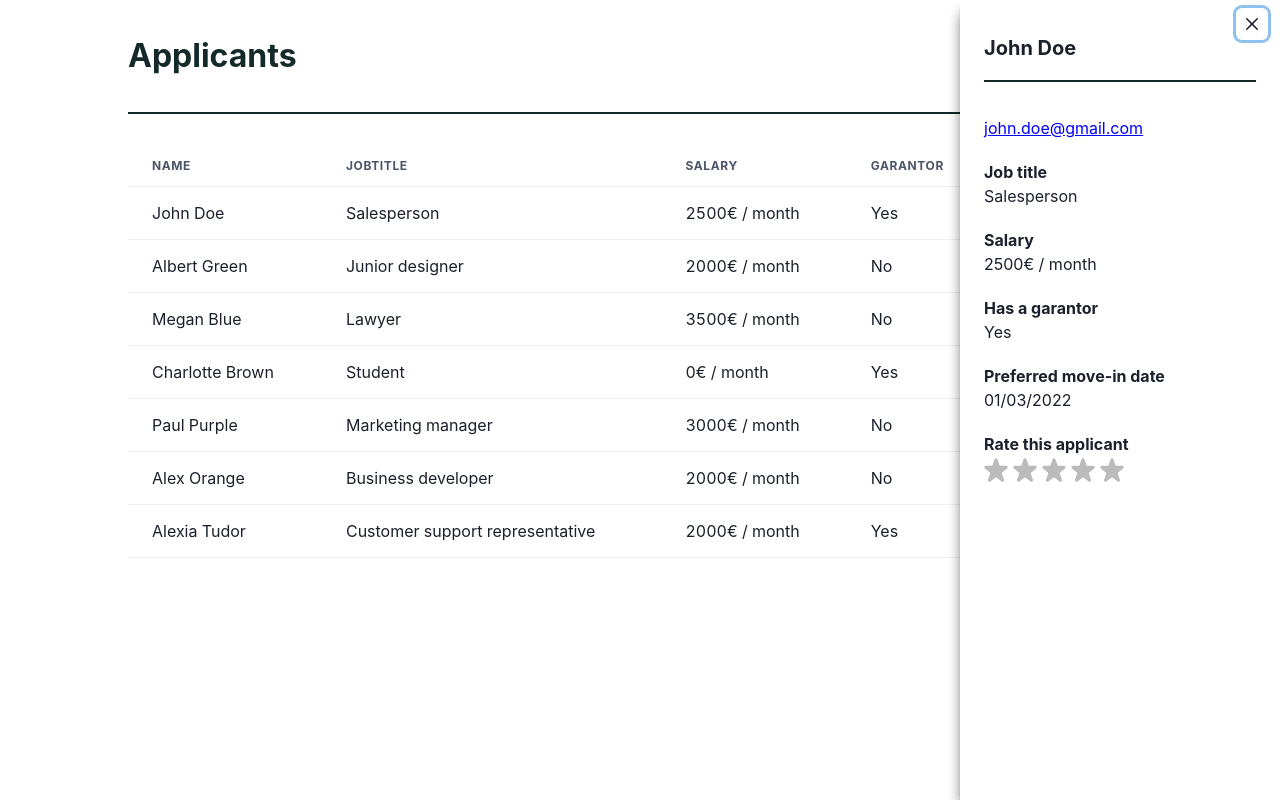
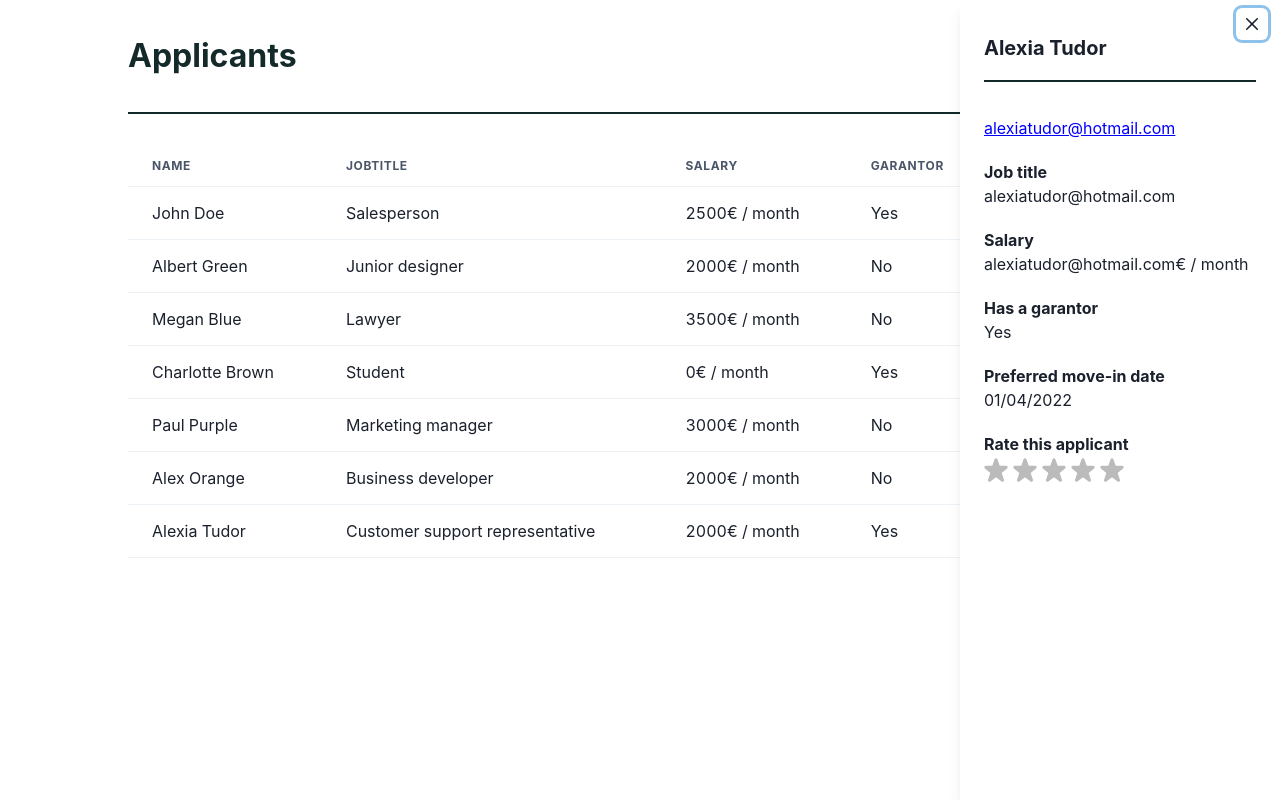
Before and after one commit to bnteau/applicants, a Next.js app: page / in a window 1280 px wide. Both pictures are taken after a click on the element 640 px from the left and 531 px from the top of the page. Built offline with nearby package versions, Linux system fonts and the light colour scheme.

Commit message:
tried things...

```diff
--- a/components/Content/ApplDrawer.tsx
+++ b/components/Content/ApplDrawer.tsx
@@ -11,30 +11,21 @@ import Rating from './Rating';
 import { StyledDrawerBody } from './styles';
 import { ApplDrawerProps } from './types';
 
-export function ApplDrawer({ isOpen, onClose }: ApplDrawerProps): JSX.Element {
-  const [hovered, setHovered] = useState('');
-  const [selected, setSelected] = useState('');
-
-  function handleMouseEnter(e: any) {
-    const target = e.currentTarget.id;
-    setHovered(target);
-  }
-
-  function handleMouseLeave() {
-    setHovered('');
-  }
-
-  function handleClick(e: any) {
-    console.log(e.currentTarget);
-    const target = e.currentTarget.id;
-    setSelected(target);
-  }
+export function ApplDrawer({
+  isOpen,
+  onClose,
+  applicant,
+}: ApplDrawerProps): JSX.Element {
+  const [value, setValue] = useState<number>(0);
 
   const items = [
-    { subtitle: 'Job title', value: 'Salesperson' },
-    { subtitle: 'Salary', value: '2500€ / month' },
-    { subtitle: 'Has a garantor', value: 'Yes' },
-    { subtitle: 'Preferred move-in date', value: '01/03/2022' },
+    { subtitle: 'Job title', value: applicant?.email },
+    { subtitle: 'Salary', value: `${applicant?.email}€ / month` },
+    { subtitle: 'Has a garantor', value: applicant?.email ? 'Yes' : 'No' },
+    {
+      subtitle: 'Preferred move-in date',
+      value: applicant?.preferred_move_in_date,
+    },
   ];
 
   return (
@@ -47,14 +38,14 @@ export function ApplDrawer({ isOpen, onClose }: ApplDrawerProps): JSX.Element {
             size="md"
             style={{ borderBottom: '2px solid #13292a', padding: '1em 0' }}
           >
-            John Doe
+            {applicant?.firstname} {applicant?.lastname}
           </Heading>
         </DrawerHeader>
         <DrawerBody>
           <StyledDrawerBody>
             <div className="item">
               <a href="#" className="email">
-                john.doe@gmail.com
+                {applicant?.email}
               </a>
             </div>
             {items.map((item) => (
@@ -63,13 +54,7 @@ export function ApplDrawer({ isOpen, onClose }: ApplDrawerProps): JSX.Element {
                 <p className="value">{item.value}</p>
               </div>
             ))}
-            <Rating
-              handleMouseLeave={handleMouseLeave}
-              handleMouseEnter={handleMouseEnter}
-              handleClick={handleClick}
-              hovered={hovered}
-              selected={selected}
-            />
+            <Rating value={value} onSelect={setValue} applicant={applicant} />
           </StyledDrawerBody>
         </DrawerBody>
       </DrawerContent>
--- a/components/Content/Rating.tsx
+++ b/components/Content/Rating.tsx
@@ -1,62 +1,52 @@
 import { StarIcon } from '@chakra-ui/icons';
+import { useState, useEffect } from 'react';
 import { RatingProps } from './types';
 
+function Point() {
+  return <StarIcon boxSize={6} color="#ffd700" />;
+}
+
+function NoPoint() {
+  return <StarIcon boxSize={6} color="#bbb" />;
+}
+
+const MAX_RATING = 5;
+
 export default function Rating({
-  handleMouseEnter,
-  handleMouseLeave,
-  handleClick,
-  hovered,
-  selected,
+  // handleClick,
+  applicant,
+  value,
+  onSelect,
 }: RatingProps): JSX.Element {
+  const [displayedValue, setCurrentValue] = useState(value);
+
+  useEffect(() => {
+    setCurrentValue(value);
+  }, [value]);
+
   return (
     <div className="item">
       <p className="subtitle">Rate this applicant</p>
-      <div className="value stars" onMouseLeave={handleMouseLeave}>
-        <StarIcon
-          boxSize={6}
-          onMouseEnter={handleMouseEnter}
-          onClick={handleClick}
-          color={
-            hovered.includes('1') || selected.includes('1') ? '#ffd700' : '#bbb'
-          }
-          id="1"
-        />
-        <StarIcon
-          boxSize={6}
-          onMouseEnter={handleMouseEnter}
-          onClick={handleClick}
-          color={
-            hovered.includes('2') || selected.includes('2') ? '#ffd700' : '#bbb'
-          }
-          id="12"
-        />
-        <StarIcon
-          boxSize={6}
-          onMouseEnter={handleMouseEnter}
-          onClick={handleClick}
-          color={
-            hovered.includes('3') || selected.includes('3') ? '#ffd700' : '#bbb'
-          }
-          id="123"
-        />
-        <StarIcon
-          boxSize={6}
-          onMouseEnter={handleMouseEnter}
-          onClick={handleClick}
-          color={
-            hovered.includes('4') || selected.includes('4') ? '#ffd700' : '#bbb'
-          }
-          id="1234"
-        />
-        <StarIcon
-          boxSize={6}
-          onMouseEnter={handleMouseEnter}
-          onClick={handleClick}
-          color={
-            hovered.includes('5') || selected.includes('5') ? '#ffd700' : '#bbb'
-          }
-          id="12345"
-        />
+      <div className="value stars">
+        {[...new Array(MAX_RATING)].map((_, index) => {
+          index += 1;
+          return (
+            <button
+              className="star"
+              type="submit"
+              key={index}
+              onMouseEnter={(): void => setCurrentValue(index)}
+              onMouseLeave={(): void => setCurrentValue(value)}
+              onClick={(e): void => {
+                e.preventDefault();
+                onSelect(index);
+                if (applicant) applicant.rating = value;
+              }}
+            >
+              {index <= displayedValue ? <Point /> : <NoPoint />}
+            </button>
+          );
+        })}
       </div>
     </div>
   );
--- a/components/Content/index.tsx
+++ b/components/Content/index.tsx
@@ -1,19 +1,14 @@
-import {
-  Table,
-  Thead,
-  Tbody,
-  Tr,
-  Th,
-  Td,
-  useDisclosure,
-} from '@chakra-ui/react';
-import React from 'react';
+import { Table, Thead, Tbody, Tr, Th, Td } from '@chakra-ui/react';
+import React, { useState } from 'react';
 import { applicants } from '../../services/applicants';
 import { ApplDrawer } from './ApplDrawer';
 import { StyledContent } from './styles';
+import { Applicant } from './types';
 
 export default function Content(): JSX.Element {
-  const { isOpen, onOpen, onClose } = useDisclosure();
+  const [selected, setSelected] = useState<Applicant | null>(null);
+
+  const closeDrawer = () => setSelected(null);
 
   return (
     <StyledContent>
@@ -30,18 +25,22 @@ export default function Content(): JSX.Element {
         <Tbody>
           {applicants.map((appl) => (
             <>
-              <Tr onClick={onOpen}>
+              <Tr onClick={() => setSelected(appl)}>
                 <Td>{`${appl.firstname} ${appl.lastname}`}</Td>
                 <Td>{appl.job_title}</Td>
                 <Td>{appl.monthly_salary}€ / month</Td>
                 <Td>{appl.has_guarantor ? 'Yes' : 'No'}</Td>
                 <Td>{appl.preferred_move_in_date}</Td>
               </Tr>
-              <ApplDrawer isOpen={isOpen} onClose={onClose} />
             </>
           ))}
         </Tbody>
       </Table>
+      <ApplDrawer
+        isOpen={!!selected}
+        onClose={closeDrawer}
+        applicant={selected}
+      />
     </StyledContent>
   );
 }
--- a/services/applicants.ts
+++ b/services/applicants.ts
@@ -6,7 +6,8 @@ export const applicants = [
     job_title: "Salesperson",
     monthly_salary: 2500,
     has_guarantor: true,
-    preferred_move_in_date: "01/03/2022"
+    preferred_move_in_date: "01/03/2022",
+    rating: 0
   },
   {
     firstname: "Albert",
@@ -15,7 +16,8 @@ export const applicants = [
     job_title: "Junior designer",
     monthly_salary: 2000,
     has_guarantor: false,
-    preferred_move_in_date: "04/03/2022"
+    preferred_move_in_date: "04/03/2022",
+    rating: 0
   },
   {
     firstname: "Megan",
@@ -24,7 +26,8 @@ export const applicants = [
     job_title: "Lawyer",
     monthly_salary: 3500,
     has_guarantor: false,
-    preferred_move_in_date: "28/02/2022"
+    preferred_move_in_date: "28/02/2022",
+    rating: 0
   },
   {
     firstname: "Charlotte",
@@ -33,7 +36,8 @@ export const applicants = [
     job_title: "Student",
     monthly_salary: 0,
     has_guarantor: true,
-    preferred_move_in_date: "15/03/2022"
+    preferred_move_in_date: "15/03/2022",
+    rating: 0
   },
   {
     firstname: "Paul",
@@ -42,7 +46,8 @@ export const applicants = [
     job_title: "Marketing manager",
     monthly_salary: 3000,
     has_guarantor: false,
-    preferred_move_in_date: "10/03/2022"
+    preferred_move_in_date: "10/03/2022",
+    rating: 0
   },
   {
     firstname: "Alex",
@@ -51,7 +56,8 @@ export const applicants = [
     job_title: "Business developer",
     monthly_salary: 2000,
     has_guarantor: false,
-    preferred_move_in_date: "01/03/2022"
+    preferred_move_in_date: "01/03/2022",
+    rating: 0
   },
   {
     firstname: "Alexia",
@@ -60,6 +66,7 @@ export const applicants = [
     job_title: "Customer support representative",
     monthly_salary: 2000,
     has_guarantor: true,
-    preferred_move_in_date: "01/04/2022"
+    preferred_move_in_date: "01/04/2022",
+    rating: 0
   }
 ]
```
Also changed, not shown: components/Content/types.ts (+6 -5 lines).
